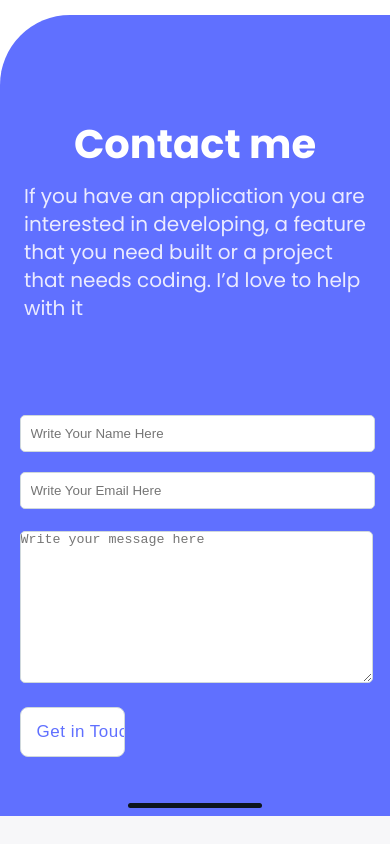
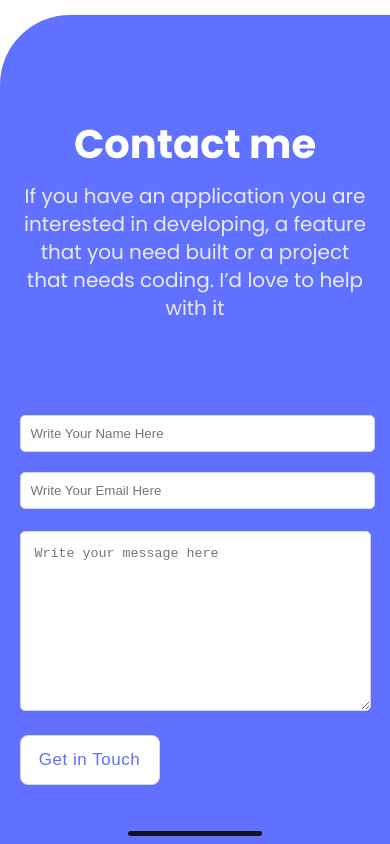
Before and after one commit to Hadi111jafari/PortfolioM-v, a website: page index.html in a window 390 px wide. Shown: the part 4709-5553 px from the top of the page. Before the commit the page ends 5525 px from the top, so only its background shows below. Drawn offline with Linux system fonts and the light colour scheme.

Commit message:
Apply reqired changes

```diff
--- a/index.html
+++ b/index.html
@@ -231,11 +231,11 @@
       <footer>
           <h2>Contact me</h2>
           <p id="para">If you have an application you are interested in developing, a feature that you need built or a project that needs coding. I’d love to help with it </p>
-          <form action="#" method="post">
-            <input class="name" type="text" name="user-name" placeholder="Write Your Name Here">
-            <input class="email" type="text" name="user-name" placeholder="Write Your Email Here">
-            <textarea  class="textarea" name="comments" id="name" cols="30" rows="10" placeholder="Write your message here"></textarea>
-            <input class="button" type="submit" value="Get in Touch">
+          <form action="https://formspree.io/f/{form_id}" method="post">
+            <input class="name" type="text" name="user-name" maxlength="30" placeholder="Write Your Name Here" required>
+            <input class="email" type="email" name="user-name" placeholder="Write Your Email Here" required>
+            <textarea  class="textarea" name="comments" id="name" cols="30" rows="10" maxlength="500"  placeholder="Write your message here"></textarea>
+            <input class="button" type="submit" value="Get in Touch" required>
           </form>
           <div id="line">
           </div>
--- a/style.css
+++ b/style.css
@@ -346,6 +346,7 @@ a {
     font-weight: normal;
     font-size: 20px;
     line-height: 28px;
+    text-align: center;
   }
 
   form {
@@ -375,11 +376,14 @@ a {
   }
 
   .textarea {
+    padding: 14px;
+    /* margin-right: 24px; */
     border: 1px solid #cfd8dc;
     border-radius: 5px;
     background: #fff;
-    margin: 12px 0;
+    margin: 12px 12px 12px 0 ;
     width: 100%;
+    box-sizing: border-box;
   }
 
   .button {
@@ -396,6 +400,7 @@ a {
     line-height: 24px;
     letter-spacing: 0.03em;
     border: 1px solid #cfd8dc;
+    min-width: 140px;
   }
 
   .button:hover {
```
